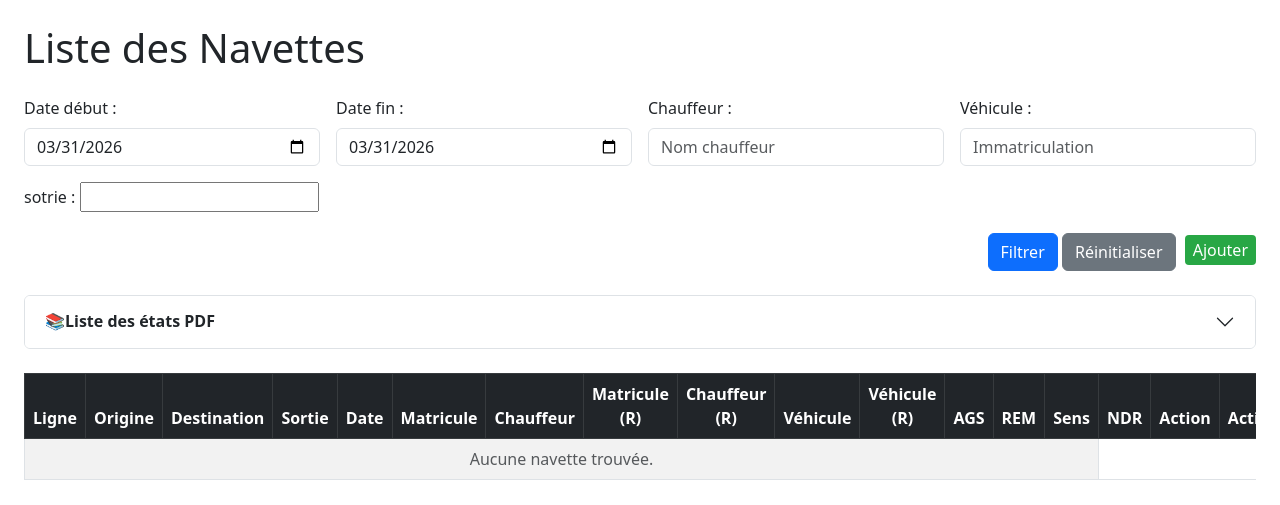
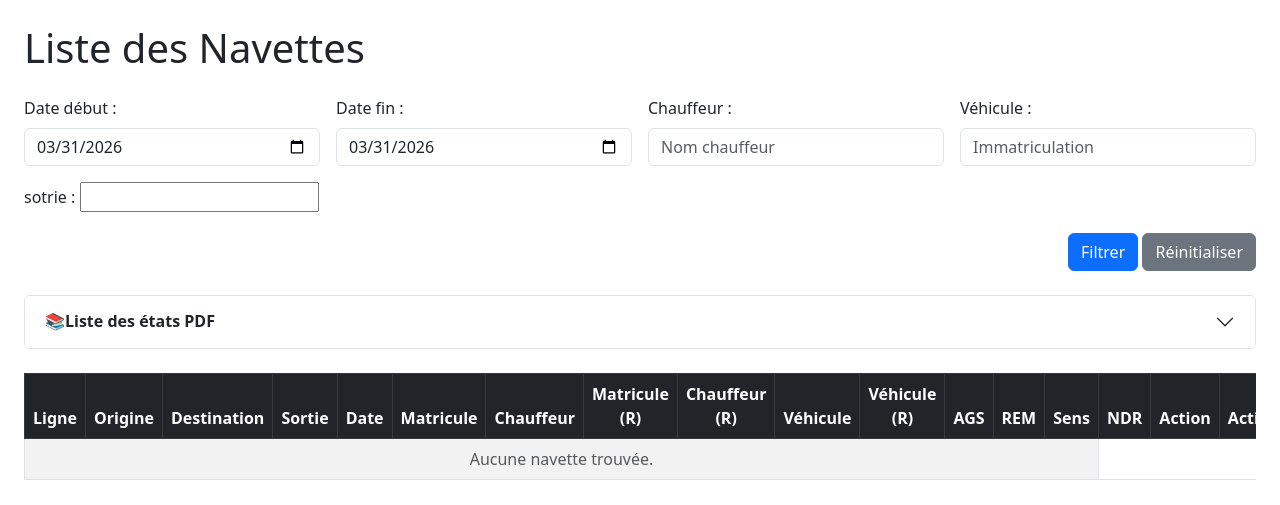
Before and after one commit to serviceprogrammation2-boop/monsite, a Django app: page /navettes/ in a window 1280 px wide. Shown: the top 505 px of the page. Run offline with Django 5.2, Linux system fonts and the light colour scheme; data that the repository does not hold is empty.

```diff
--- a/blog/templates/blog/navette_list.html
+++ b/blog/templates/blog/navette_list.html
@@ -54,10 +54,6 @@
         <div class="col-12 text-end mt-3">
             <button type="submit" class="btn btn-primary">Filtrer</button>
             <button type="reset" class="btn btn-secondary">Réinitialiser</button>
-            <a href="{% url 'navette_add' %}"
-                        style="background:#28a745;color:white;padding:4px 8px;border-radius:4px;text-decoration:none;margin-left:5px;">
-                        Ajouter
-            </a>
         </div>
 
         <!-- ACCORDION MODERNE -->
```
